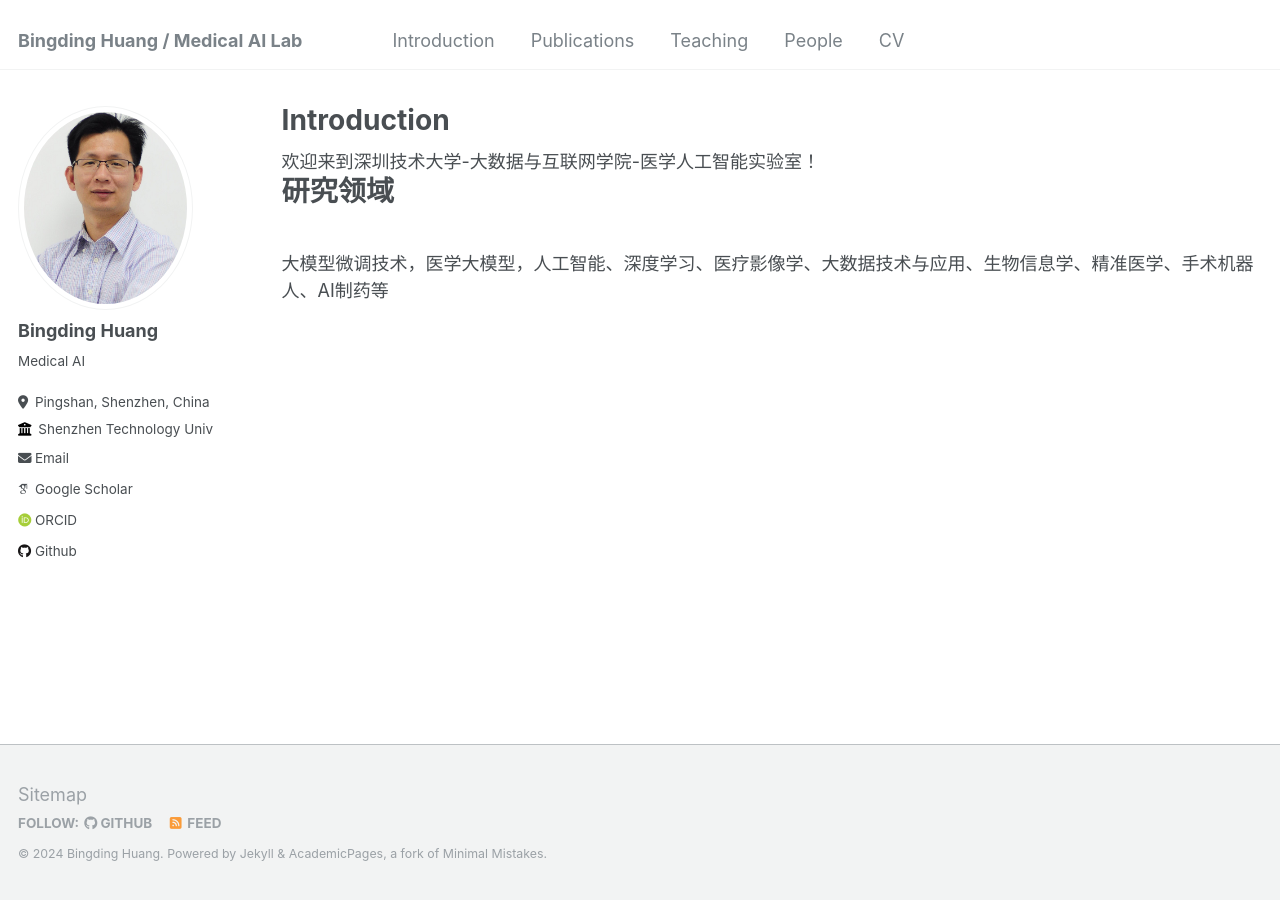
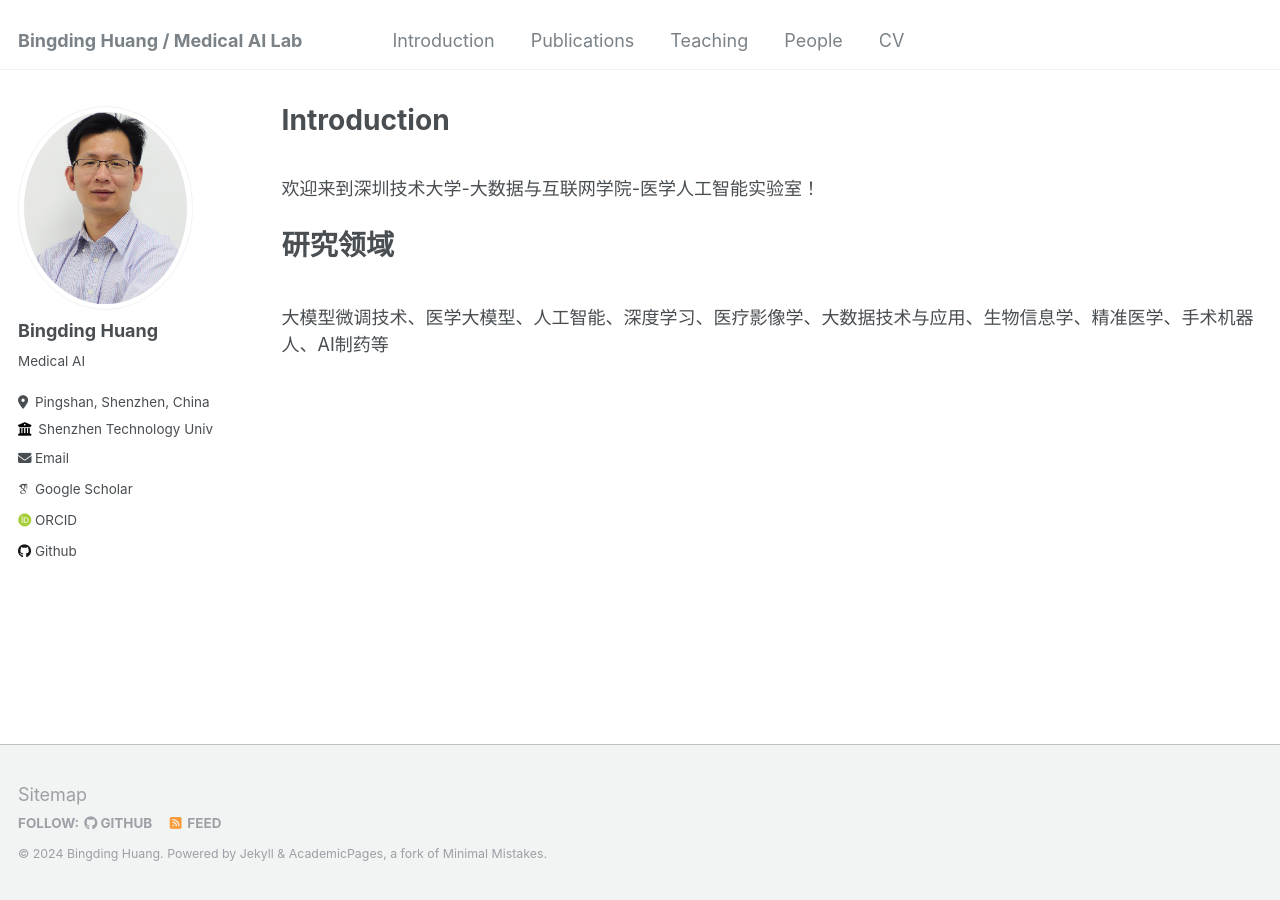
Before and after one commit to bingding/bingding.github.io, a Jekyll site: the page built from _pages/introduction.html, in a window 1280 px wide. Built offline with Jekyll 4.4.1, drawn with Linux system fonts in a browser that asks for light colours; some web fonts are replaced.

```diff
--- a/_pages/introduction.html
+++ b/_pages/introduction.html
@@ -11,9 +11,12 @@ author_profile: true
 {% for post in site.portfolio %}
   {% include archive-single.html %}
 {% endfor %}
+
+<br>
 欢迎来到深圳技术大学-大数据与互联网学院-医学人工智能实验室！
+<br>
 <br>
 <h1> 研究领域</h1>
 <br>
 
-大模型微调技术，医学大模型，人工智能、深度学习、医疗影像学、大数据技术与应用、生物信息学、精准医学、手术机器人、AI制药等
+大模型微调技术、医学大模型、人工智能、深度学习、医疗影像学、大数据技术与应用、生物信息学、精准医学、手术机器人、AI制药等
```
Also changed, not shown: _pages/publications.md (+3 -3 lines).
